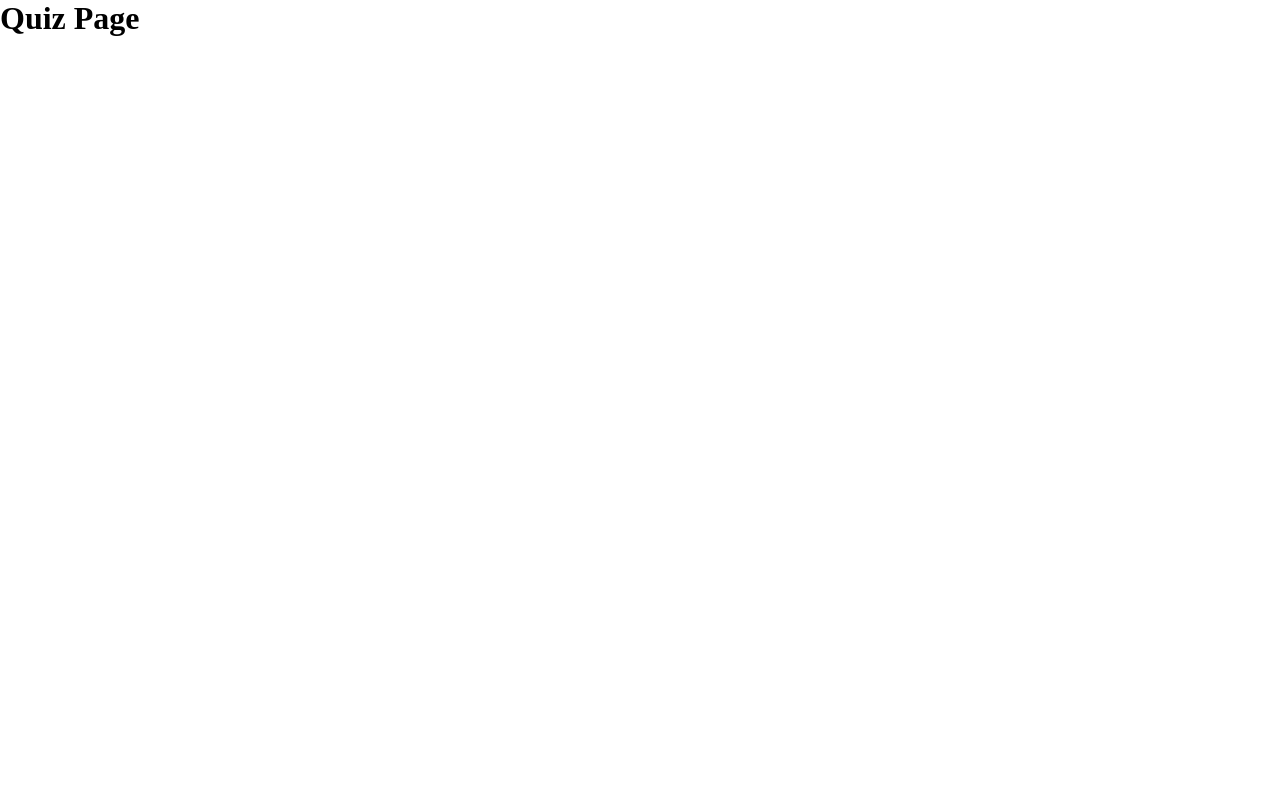
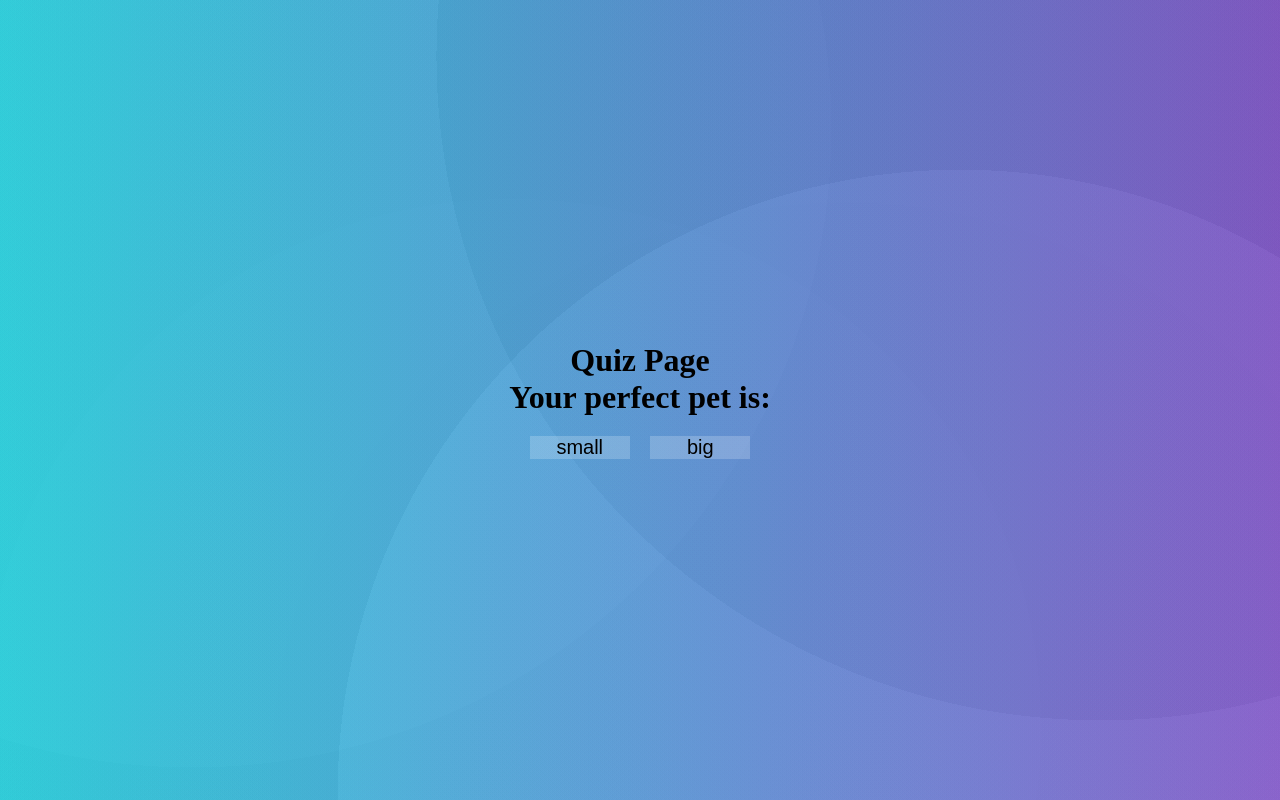
Before and after one commit to dhunjadi/perfect-pet, a React (Create React App) app: page /quiz in a window 1280 px wide. Built offline with nearby package versions, Linux system fonts and the light colour scheme.

Commit message:
Implemented basic logic and added basic css

```diff
--- a/public/index.html
+++ b/public/index.html
@@ -2,42 +2,11 @@
 <html lang="en">
   <head>
     <meta charset="utf-8" />
-    <link rel="icon" href="%PUBLIC_URL%/favicon.ico" />
     <meta name="viewport" content="width=device-width, initial-scale=1" />
-    <meta name="theme-color" content="#000000" />
-    <meta
-      name="description"
-      content="Web site created using create-react-app"
-    />
-    <link rel="apple-touch-icon" href="%PUBLIC_URL%/logo192.png" />
-    <!--
-      manifest.json provides metadata used when your web app is installed on a
-      user's mobile device or desktop. See https://developers.google.com/web/fundamentals/web-app-manifest/
-    -->
-    <link rel="manifest" href="%PUBLIC_URL%/manifest.json" />
-    <!--
-      Notice the use of %PUBLIC_URL% in the tags above.
-      It will be replaced with the URL of the `public` folder during the build.
-      Only files inside the `public` folder can be referenced from the HTML.
-
-      Unlike "/favicon.ico" or "favicon.ico", "%PUBLIC_URL%/favicon.ico" will
-      work correctly both with client-side routing and a non-root public URL.
-      Learn how to configure a non-root public URL by running `npm run build`.
-    -->
-    <title>React App</title>
+    <link rel="stylesheet" href="https://pro.fontawesome.com/releases/v5.10.0/css/all.css" integrity="sha384-AYmEC3Yw5cVb3ZcuHtOA93w35dYTsvhLPVnYs9eStHfGJvOvKxVfELGroGkvsg+p" crossorigin="anonymous"/>
+    <title>Perfect Pet</title>
   </head>
   <body>
-    <noscript>You need to enable JavaScript to run this app.</noscript>
     <div id="root"></div>
-    <!--
-      This HTML file is a template.
-      If you open it directly in the browser, you will see an empty page.
-
-      You can add webfonts, meta tags, or analytics to this file.
-      The build step will place the bundled scripts into the <body> tag.
-
-      To begin the development, run `npm start` or `yarn start`.
-      To create a production bundle, use `npm run build` or `yarn build`.
-    -->
   </body>
 </html>
--- a/src/App.js
+++ b/src/App.js
@@ -3,24 +3,30 @@ import "./styles.css";
 import { BrowserRouter as Router, Switch, Route, Link } from "react-router-dom";
 import QuizPage from "./pages/QuizPage.jsx";
 import ResultsPage from "./pages/ResultsPage";
+import { AnswersContextProvider } from "./context/AnswersContext";
+import { QuestionContextProvider } from "./context/QuestionContext";
 
-
+//Koristim Context jer ResultsPage nije child QuizPage-a, a na ResultPage-u  se prikazuju odabrani odgovori
 
 export default function App() {
   return (
+    <div className="App">
+      <QuestionContextProvider>
+        <AnswersContextProvider>
           <Router>
             <Switch>
-        <Route path='/quiz' component={QuizPage} />
-        <Route path='/results' component={ResultsPage} />
-        <div className="App">
+              <Route path="/quiz" component={QuizPage} />
+              <Route path="/results" component={ResultsPage} />
               <main>
                 <div className="container">
                   <h1>A Perfect Pet</h1>
-               <Link to='/quiz'> <button>Start the Quiz</button> </Link>
+                  <Link to="/quiz"><button>Start the Quiz</button></Link>
                 </div>
               </main>
-        </div>
             </Switch>
           </Router>
+        </AnswersContextProvider>
+      </QuestionContextProvider>
+    </div>
   );
 }
--- /dev/null
+++ b/src/QuestionList.js
@@ -0,0 +1,17 @@
+export const QuestionList = [
+  {
+    text: "Your perfect pet is:",
+    answer1: "small",
+    answer2: "big",
+  },
+  {
+    text: "Your perfect likes to:",
+    answer1: "eat a lot",
+    answer2: "run a lot",
+  },
+  {
+    text: "Your perfect hates:",
+    answer1: "hot weather",
+    answer2: "cold weather",
+  },
+];
--- /dev/null
+++ b/src/context/AnswersContext.jsx
@@ -0,0 +1,14 @@
+import {createContext, useState} from 'react'
+
+export const AnswersContext = createContext();
+
+export const AnswersContextProvider = ({children}) => {
+
+    const [answers, setAnswers] = useState([])
+
+    return(
+        <AnswersContext.Provider value={{ answers, setAnswers }}>
+        {children}
+        </AnswersContext.Provider>
+    )
+}
--- /dev/null
+++ b/src/context/QuestionContext.jsx
@@ -0,0 +1,14 @@
+import {createContext, useState} from 'react'
+
+export const QuestionContext = createContext();
+
+export const QuestionContextProvider = ({children}) => {
+
+    const [displayQuestion, setDisplayQuestion] = useState(0)
+
+    return(
+        <QuestionContext.Provider value={{ displayQuestion, setDisplayQuestion }}>
+        {children}
+        </QuestionContext.Provider>
+    )
+}
--- a/src/pages/QuizPage.jsx
+++ b/src/pages/QuizPage.jsx
@@ -1,9 +1,39 @@
-import React from 'react'
+import React, { useContext } from "react";
+import { QuestionList } from "../QuestionList";
+import { useHistory } from "react-router-dom";
+import { AnswersContext } from "../context/AnswersContext";
+import { QuestionContext } from "../context/QuestionContext";
 
 export default function QuizPage() {
-    return (
-        <div>
-            <h1>Quiz Page</h1>
+  const {displayQuestion, setDisplayQuestion} = useContext(QuestionContext)
+  const { answers, setAnswers } = useContext(AnswersContext);
+  const history = useHistory();
+
+  const handleClickedAnswer = (e) => {
+    if (displayQuestion === QuestionList.length - 1) {
+      setDisplayQuestion((prevSetDisplayQuestion) => prevSetDisplayQuestion + 1);
+      setAnswers([...answers, e.target.innerText]);
+      history.push(`/results`);
+    } else {
+      setDisplayQuestion(
+        (prevSetDisplayQuestion) => prevSetDisplayQuestion + 1);
+      setAnswers([...answers, e.target.innerText]);
+    }
+  };
+
+
+  return (
+    <div id="quiz-page">
+      <main>
+        <h1>Quiz Page</h1>
+        <div className="quiz-container">
+          <h1>{QuestionList[displayQuestion].text}</h1>
+          <div className="btn-container">
+            <button onClick={handleClickedAnswer}>{QuestionList[displayQuestion].answer1}</button>
+            <button onClick={handleClickedAnswer}>{QuestionList[displayQuestion].answer2}</button>
+          </div>
         </div>
-    )
+      </main>
+    </div>
+  );
 }
--- a/src/pages/ResultsPage.jsx
+++ b/src/pages/ResultsPage.jsx
@@ -1,9 +1,25 @@
-import React from 'react'
+import React, { useContext } from "react";
+import { AnswersContext } from "../context/AnswersContext";
+import { QuestionContext } from "../context/QuestionContext";
+import { Link } from 'react-router-dom'
+
 
 export default function ResultsPage() {
-    return (
-        <div>
-            <h1>Results Page</h1>
-        </div>
-    )
+  const { answers, setAnswers } = useContext(AnswersContext);
+  const { setDisplayQuestion } = useContext(QuestionContext)
+
+  const handleRetry = () => {
+    setAnswers([]) // Brisanje odabranih odgovora
+    setDisplayQuestion(0) // Vraćanje prvog pitanja (zajedno sa "/quiz" iz Linka)
+  }
+
+  return (
+    <div>
+      <main>
+        <h1>Results Page</h1>
+        <h1>My pet is {answers[0]}, and although he likes to {answers[1]}, he really hates {answers[2]}</h1>
+        <Link to="/quiz"><button onClick={handleRetry}>Retry test</button></Link>
+      </main>
+    </div>
+  );
 }
--- a/src/styles.css
+++ b/src/styles.css
@@ -7,5 +7,31 @@
 main{
     display: flex;
     flex-direction: column;
+    justify-content: center;
     align-items: center;
+    background-image: radial-gradient(circle at 40% 91%, rgba(251, 251, 251,0.04) 0%, rgba(251, 251, 251,0.04) 50%,rgba(229, 229, 229,0.04) 50%, rgba(229, 229, 229,0.04) 100%),radial-gradient(circle at 66% 97%, rgba(36, 36, 36,0.04) 0%, rgba(36, 36, 36,0.04) 50%,rgba(46, 46, 46,0.04) 50%, rgba(46, 46, 46,0.04) 100%),radial-gradient(circle at 86% 7%, rgba(40, 40, 40,0.04) 0%, rgba(40, 40, 40,0.04) 50%,rgba(200, 200, 200,0.04) 50%, rgba(200, 200, 200,0.04) 100%),radial-gradient(circle at 15% 16%, rgba(99, 99, 99,0.04) 0%, rgba(99, 99, 99,0.04) 50%,rgba(45, 45, 45,0.04) 50%, rgba(45, 45, 45,0.04) 100%),radial-gradient(circle at 75% 99%, rgba(243, 243, 243,0.04) 0%, rgba(243, 243, 243,0.04) 50%,rgba(37, 37, 37,0.04) 50%, rgba(37, 37, 37,0.04) 100%),linear-gradient(90deg, rgb(34, 222, 237),rgb(135, 89, 215));
+    height: 100vh;
 }
+
+.btn-container{
+    display: flex;
+    flex-direction: row;
+    justify-content: space-evenly;
+}
+
+button{
+    margin-top: 20px;
+    font-size: 20px;
+    width: 100px;
+    background-color: rgba(255, 255, 255, 0.2);
+    border: none;
+    cursor: pointer;
+}
+
+button:hover{
+    background-color: rgba(255, 255, 255, 0.5)
+}
+
+button:active{
+    background-color: rgba(255, 255, 255, 0.7)
+}
```
Lines whose indentation alone changed are shown as unchanged.
